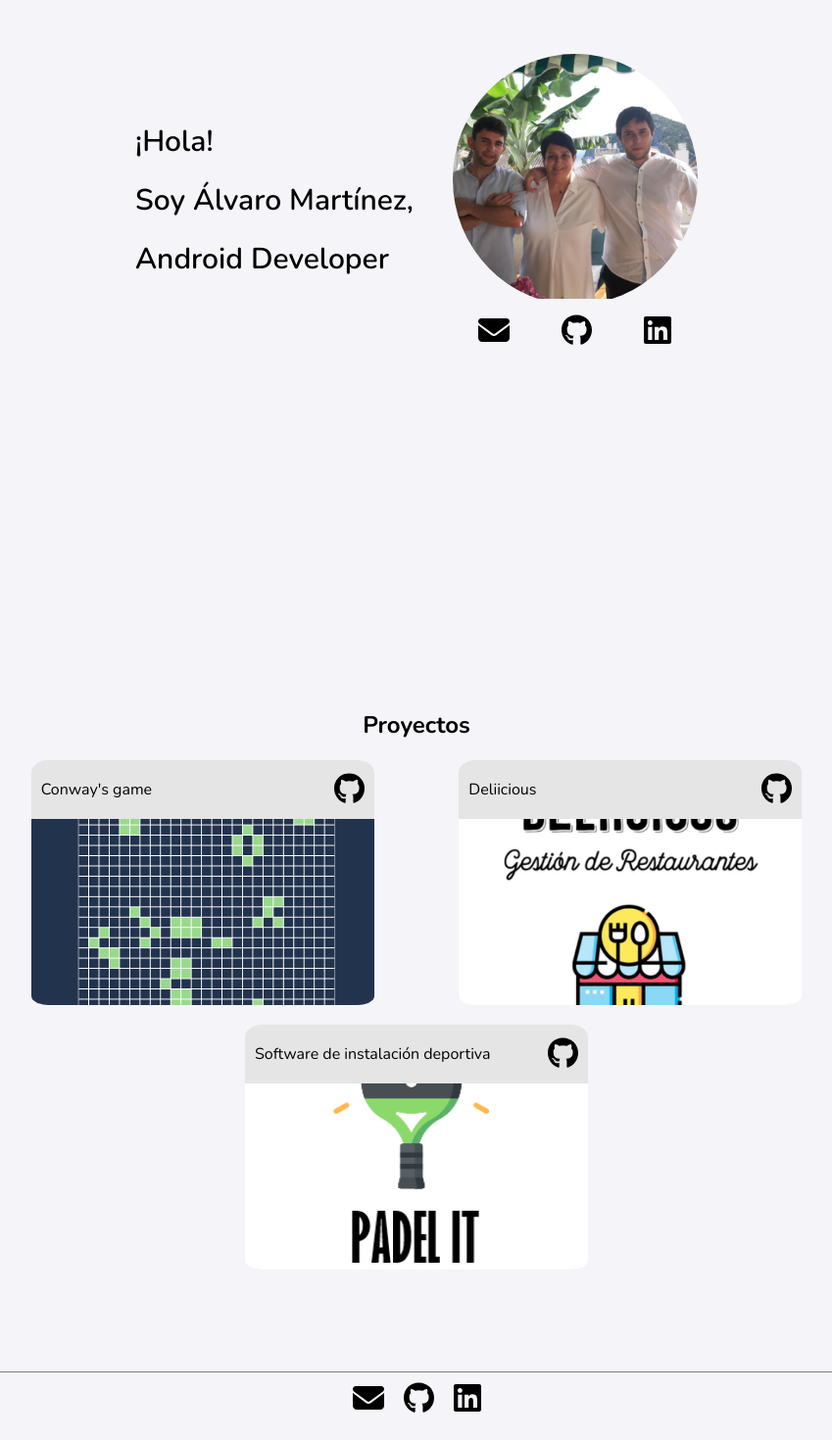
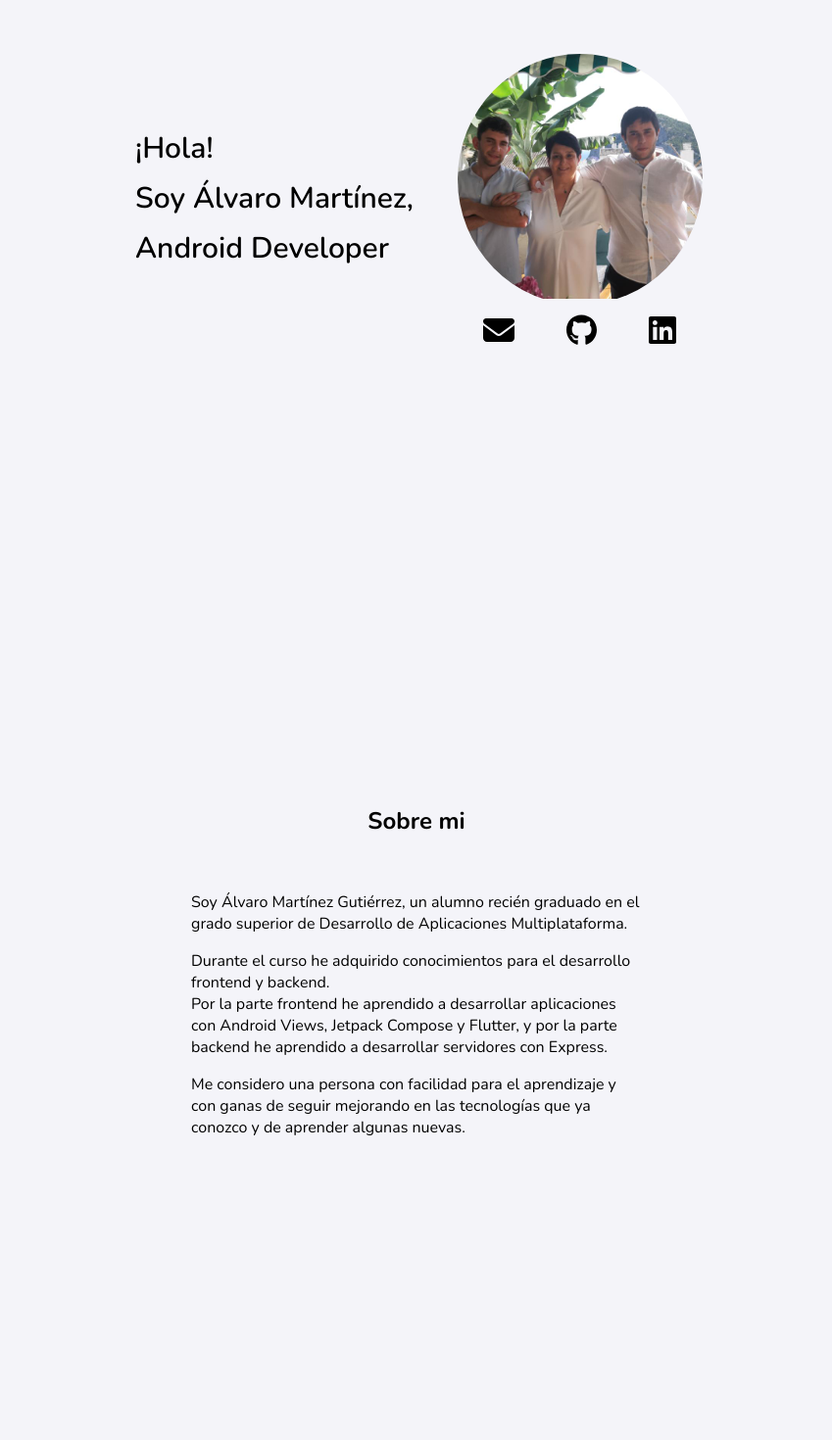
Before and after one commit to aIv4ro/Portfolio, a Next.js app: page / in a window 1280 px wide. Shown: the part 220-1690 px from the top of the page at 98% size, without its empty margins (215-1064 px from the left). Built offline with nearby package versions, Linux system fonts and the light colour scheme.

Commit message:
- About section - Some small changes

```diff
--- /dev/null
+++ b/components/about/About.js
@@ -0,0 +1,32 @@
+import { Title } from '../title/Title'
+import styles from './About.module.css'
+
+const skills = [
+  {},
+  {},
+  {}
+]
+
+export function About() {
+  return (
+    <section id="about" className={styles.about}>
+      <Title title="Sobre mi" />
+      <div className={styles.about_content}>
+        <p>
+          Soy Álvaro Martínez Gutiérrez, un alumno recién graduado en el grado superior de Desarrollo de Aplicaciones Multiplataforma.
+        </p>
+        <p>
+          Durante el curso he adquirido conocimientos para el desarrollo frontend y backend.
+          <br />
+          Por la parte frontend he aprendido a desarrollar aplicaciones con Android Views,
+          Jetpack Compose y Flutter, y por la parte backend he aprendido a desarrollar servidores
+          con Express.
+        </p>
+        <p>
+          Me considero una persona con facilidad para el aprendizaje y con ganas de
+          seguir mejorando en las tecnologías que ya conozco y de aprender algunas nuevas.
+        </p>
+      </div>
+    </section>
+  )
+}
--- /dev/null
+++ b/components/about/About.module.css
@@ -0,0 +1,12 @@
+.about {
+  min-height: 100vh;
+  display: flex;
+  justify-content: center;
+  align-items: center;
+  flex-direction: column;
+}
+
+.about_content {
+  max-width: 500px;
+  padding: 20px;
+}
--- a/components/footer/Footer.js
+++ b/components/footer/Footer.js
@@ -1,14 +1,14 @@
 import Link from "next/link"
 import { FontAwesomeIcon } from "@fortawesome/react-fontawesome"
 import { faGithub, faLinkedin } from "@fortawesome/free-brands-svg-icons"
-import { faEnvelope } from "@fortawesome/free-solid-svg-icons"
+import { faEnvelope, faLocationDot } from "@fortawesome/free-solid-svg-icons"
 import styles from './Footer.module.css'
 
 export function Footer() {
   const onEmailClick = () => window.open('mailto:alvaromagu2002@gmail.com')
 
   return (
-    <footer id="contact" className={styles.footer}>
+    <footer className={styles.footer}>
       <div className={styles.contact_links}>
         <FontAwesomeIcon icon={faEnvelope} size="2x" onClick={onEmailClick} />
         <Link href="https://github.com/AlvaroG2">
@@ -22,6 +22,7 @@ export function Footer() {
           </a>
         </Link>
       </div>
+      <p className={styles.location}>Benidorm, Espa&ntilde;a</p>
     </footer>
   )
 }
--- a/components/footer/Footer.module.css
+++ b/components/footer/Footer.module.css
@@ -8,6 +8,7 @@
 .contact_links {
   display: flex;
   justify-content: center;
+  align-items: center;
   gap: 20px;
 }
 
@@ -19,3 +20,8 @@
 .contact_links > *:hover {
   color: var(--link-hover-color);
 }
+
+.location {
+  text-align: center;
+  margin-bottom: 5px;
+}
--- a/components/header/Header.js
+++ b/components/header/Header.js
@@ -12,7 +12,6 @@ export function Header() {
     {name: "Inicio", id: "home"},
     {name: "Sobre mi", id: "about"},
     {name: "Proyectos", id: "projects"},
-    {name: "Contacto", id: "contact"}
   ]
 
 	return (
--- a/components/home/Home.module.css
+++ b/components/home/Home.module.css
@@ -13,11 +13,13 @@
   display: flex;
   flex-direction: column;
   justify-content: center;
+  margin-bottom: 5px;
 }
 
 .home_section_description p {
-  line-height: 0px;
   font-size: 30px;
+  margin: 0;
+  padding: 5px;
 }
 
 .image_container{
--- a/components/project/Project.module.css
+++ b/components/project/Project.module.css
@@ -1,20 +1,24 @@
 .project_container {
-  width: 350px;
-  height: 250px;
+  width: 100%;
+  max-width: 350px;
+  height: 300px;
   background-color: #e5e5e5;
   border-radius: 5%;
   position: relative;
   transition: all .5s;
+  display: flex;
+  flex-direction: column;
 }
 
 .project_container a {
   display: block;
   font-weight: bold;
+  height: 100%;
 }
 
 .project_image {
   width: 100%;
-  height: 190px;
+  height: 100%;
   border-bottom-left-radius: 5%;
   border-bottom-right-radius: 5%;
   background-position: center;
@@ -27,7 +31,8 @@
   justify-content: space-between;
   align-items: center;
   padding: 5px 10px;
-  height: 60px;
+  gap: 50px;
+  max-height: 25%;
 }
 
 .project_description {
@@ -36,12 +41,14 @@
   pointer-events: none;
   opacity: 0;
   padding: 5px 10px;
-  height: 70%;
+  max-height: 60%;
   transition: all .5s;
   width: 100%;
   border-radius: 5%;
   background-color: #e5e5e5;
   color: var(--text-color);
+  overflow: hidden;
+  text-overflow: clip;
 }
 
 .project_container:hover {
--- a/components/projects/Projects.js
+++ b/components/projects/Projects.js
@@ -5,7 +5,7 @@ import { Project } from '../project/Project'
 const projects = [
   {image: "/conways-game.png", repository: "https://github.com/AlvaroG2", title: "Conway's game", description: "Se trata de un autómata celular cuyo algoritmo fue diseñado por John Conway"},
   {image: "/deliicious.png", repository: "https://github.com/ModuloInterLunar", title: "Deliicious", description: "Una TPV creada durante mi curso de DAM junto a tres compañeros. Cuenta con una API Rest, una aplicación android hecha en JetpackCompose y una aplicación de escritorio hecha en .Net."},
-  {image: "/padel.png", repository: "https://github.com/Alvaro-Final-Proyect", title: "Software de instalación deportiva", description: "Un software que se encarga de gestionar las instalaciones deportivas de un centro de pádel. Cuenta con una aplicación hecha en flutter y con una API Rest."},
+  {image: "/padel.png", repository: "https://github.com/Alvaro-Final-Proyect", title: "Software de gestión deportiva", description: "Un software que se encarga de gestionar las instalaciones deportivas de un centro de pádel. Cuenta con una aplicación hecha en flutter y con una API Rest."},
 ]
 
 export function Projects() {
--- a/components/projects/Projects.module.css
+++ b/components/projects/Projects.module.css
@@ -8,8 +8,15 @@
 }
 
 .projects_container {
-  display: flex;
-  justify-content: space-evenly;
-  flex-wrap: wrap;
+  display: grid;
+  grid-template-columns: 1fr 1fr;
   gap: 20px;
+  place-items: center;
+  align-items: center;
 }
+
+@media (max-width: 600px) {
+  .projects_container {
+    grid-template-columns: 1fr;
+  }
+}
--- a/components/sections/Sections.js
+++ b/components/sections/Sections.js
@@ -2,11 +2,13 @@ import styles from './Sections.module.css'
 import { Home } from '../home/Home'
 import { Footer } from '../footer/Footer'
 import { Projects } from '../projects/Projects'
+import { About } from '../about/About'
 
 export function Sections() {
 	return (
 		<div className={styles.sections}>
       <Home />
+      <About />
       <Projects />
 		</div>
 	)
--- a/pages/_document.js
+++ b/pages/_document.js
@@ -1,6 +1,4 @@
 import Document, { Html, Head, Main, NextScript } from "next/document";
-import Home from "./index";
-
 export default class MyDocument extends Document {
   static async getInitialProps(ctx) {
     const initialProps = await Document.getInitialProps(ctx)
```
